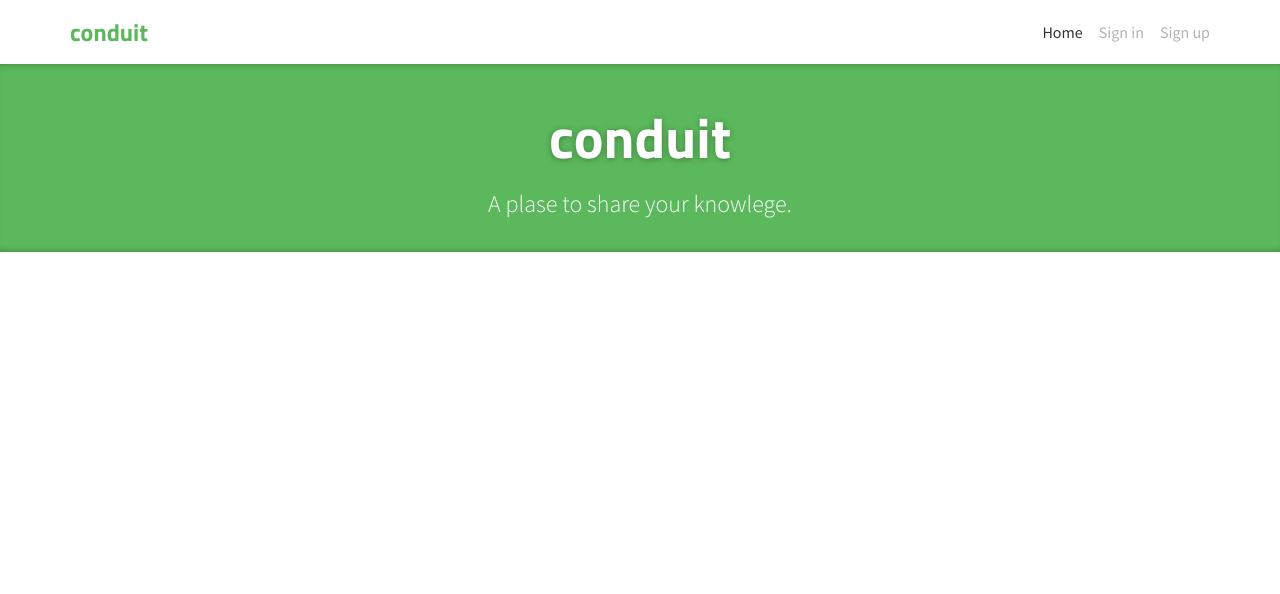
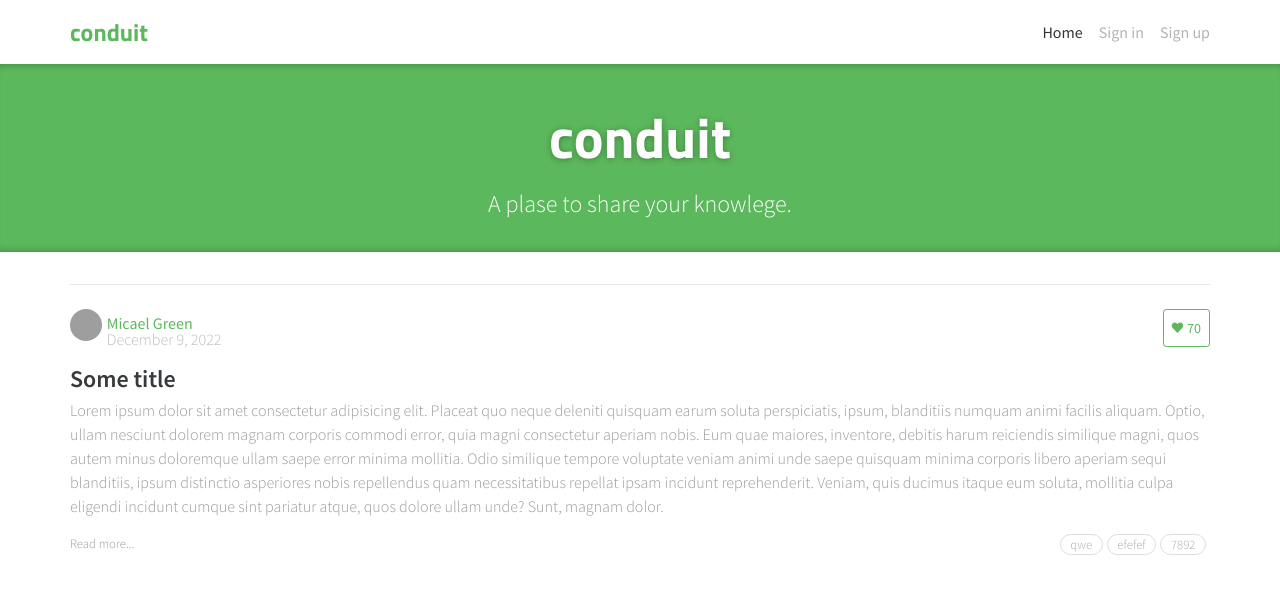
Before and after one commit to Greens1593/conduit, a React (Create React App) app: page / in a window 1280 px wide. Shown: the top 594 px of the page. Built offline with nearby package versions, Linux system fonts and the light colour scheme; grey boxes are pictures that could not be loaded.

Commit message:
Создан компонент предпросмотра статьи. Создана кнопка лайка, создан компонент списка тегов и компонент тега

```diff
--- a/public/index.html
+++ b/public/index.html
@@ -22,6 +22,11 @@
       href="https://fonts.googleapis.com/css2?family=Source+Sans+Pro:ital,wght@0,200;0,300;0,400;0,600;0,700;0,900;1,200;1,300;1,400;1,600;1,700;1,900&display=swap"
       rel="stylesheet"
     />
+    <link
+      href="//code.ionicframework.com/ionicons/2.0.1/css/ionicons.min.css"
+      rel="stylesheet"
+      type="text/css"
+    />
   </head>
   <body>
     <noscript>You need to enable JavaScript to run this app.</noscript>
--- a/src/App.tsx
+++ b/src/App.tsx
@@ -1,6 +1,8 @@
 import {FC} from 'react'
-import Baner from './common/components/baner/baner.component'
+import {Baner} from './common/components/baner/baner.component'
+import { Container } from './common/components/conteiner/container.component'
 import { Header } from './common/components/header/header.component'
+import { Article } from './modules/feed/components/article/article.component'
 
 interface AppProps{}
 
@@ -10,6 +12,9 @@ export const App: FC<AppProps> = () => {
       <Header />
       <main>
         <Baner />
+        <Container>
+          <Article />
+        </Container>
       </main>
     </div>
   )
--- a/src/common/components/baner/baner.component.tsx
+++ b/src/common/components/baner/baner.component.tsx
@@ -1,5 +1,4 @@
 import { FC } from 'react'
-import { Link, NavLink } from 'react-router-dom'
 import { Container } from '../conteiner/container.component'
 
 interface BanerProps{}
@@ -14,6 +13,3 @@ export const Baner: FC<BanerProps> = () => {
     </div>
   )
 }
-
-
-export default Baner
--- /dev/null
+++ b/src/modules/feed/components/article/article.component.tsx
@@ -0,0 +1,40 @@
+import { FC } from 'react'
+import { Link } from 'react-router-dom'
+import { FavoriteButton } from '../favorite-button/favorite-button.component'
+import { TagList } from '../tag-list/tag-list.component'
+
+interface ArticleProps{}
+
+export const Article: FC<ArticleProps> = () => {
+    return (
+        <article>
+            <div className='border-t border-black-10 py-6'>
+
+                <div className='mb-4 font-light flex justify-between'>
+                    <div>
+                        <Link to='/@Green'>
+                            <img
+                                src='https://api.realworld.io/images/demo-avatar.png'
+                                alt='avatar'
+                                className='inline-block h-8 w-8 rounded-full'
+                            />
+                        </Link>
+                        <div className='mr-6 ml-[0.3rem] inline-flex flex-col leading-4 '>
+                            <Link className='text-conduit-green font-medium hover:text-conduit-darkGreen hover:underline' to='/@Green'>Micael Green</Link>
+                            <span className='text-[#bbb] font-[0.8rem]'>December 9, 2022</span>
+                        </div>
+                    </div>
+                    <FavoriteButton/>
+                </div>
+                <Link to='/article/qwery'>
+                    <h1 className='mb-[3px] font-semibold text-2xl text-conduit-black'>Some title</h1>
+                    <p className='text-conduit-darkGrey font-light mb-4 '>Lorem ipsum dolor sit amet consectetur adipisicing elit. Placeat quo neque deleniti quisquam earum soluta perspiciatis, ipsum, blanditiis numquam animi facilis aliquam. Optio, ullam nesciunt dolorem magnam corporis commodi error, quia magni consectetur aperiam nobis. Eum quae maiores, inventore, debitis harum reiciendis similique magni, quos autem minus doloremque ullam saepe error minima mollitia. Odio similique tempore voluptate veniam animi unde saepe quisquam minima corporis libero aperiam sequi blanditiis, ipsum distinctio asperiores nobis repellendus quam necessitatibus repellat ipsam incidunt reprehenderit. Veniam, quis ducimus itaque eum soluta, mollitia culpa eligendi incidunt cumque sint pariatur atque, quos dolore ullam unde? Sunt, magnam dolor.</p>
+                    <div className='flex justify-between'>
+                        <span className='text-[0.8rem] text-conduit-darkGrey font-light'>Read more...</span>
+                        <TagList/>
+                    </div>
+                </Link>
+            </div>
+        </article>
+  )
+}
--- /dev/null
+++ b/src/modules/feed/components/favorite-button/favorite-button.component.tsx
@@ -0,0 +1,10 @@
+import { FC } from 'react'
+
+interface FavoriteButtonProps{}
+
+export const FavoriteButton: FC<FavoriteButtonProps> = () => {
+    return <button className='text-conduit-green align-middle cursor-pointer select-none border-conduit-green text-center py-1 px-2 text-sm rounded-[0.2rem] border-[1px] hover:text-white hover:bg-conduit-green focus:bg-conduit-darkGreen focus:text-white'>
+        <i className='ion-heart'></i>
+        <span className='ml-1 font-normal'>70</span>
+    </button>
+}
--- /dev/null
+++ b/src/modules/feed/components/tag-list/tag-item.component.tsx
@@ -0,0 +1,9 @@
+import { FC } from 'react'
+
+interface TagItemProps{
+    tag: string
+}
+
+export const TagItem: FC<TagItemProps> = ({tag}) => {
+    return (<li className='font-light text-[0.8rem] text-[#aaa] border-conduit-lightGrey border-[1px] mr-1 mb-[0.2rem] px-[0.6rem] rounded-[10rem]'>{tag}</li>)
+}
--- /dev/null
+++ b/src/modules/feed/components/tag-list/tag-list.component.tsx
@@ -0,0 +1,12 @@
+import { FC, PropsWithChildren } from 'react'
+import { TagItem } from './tag-item.component'
+
+interface TagListProps{}
+
+export const TagList: FC<PropsWithChildren <TagListProps>> = () => {
+    return (<ul className='flex flex-wrap'>
+        <TagItem tag='qwe' />
+        <TagItem tag='efefef' />
+        <TagItem tag='7892'/>
+    </ul>)
+}
--- a/tailwind.config.js
+++ b/tailwind.config.js
@@ -9,6 +9,10 @@ module.exports = {
       colors: {
         conduit: {
           green: "#5CB85C",
+          darkGreen: "#3d8b3d",
+          black: "#373a3c",
+          darkGrey: "#999",
+          lightGrey: "#ddd",
         },
       },
       spacing: {
```
